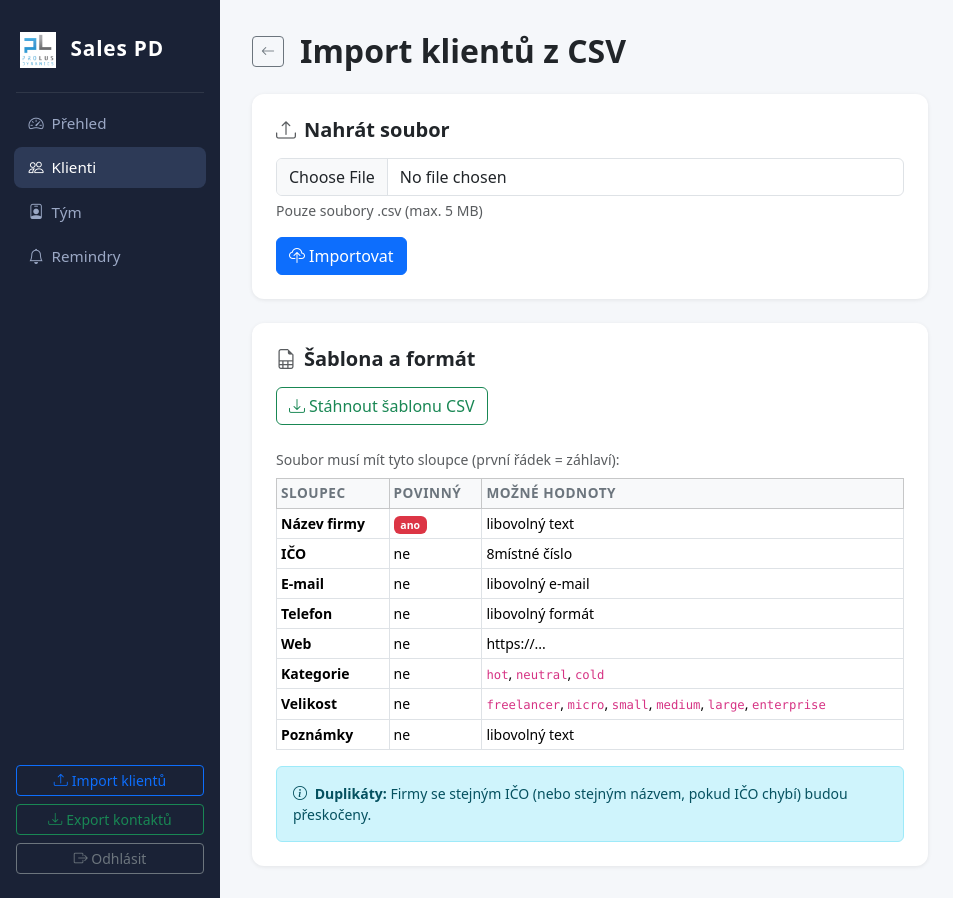
After one commit to Usidlo/crm_v1, a Flask app: page /import/clients in a window 1280 px wide. The commit adds this page. Shown: the whole page, without its empty margins (0-953 px from the left). Run offline with Flask 3, Linux system fonts and the light colour scheme; a user stored in the database is signed in.

Commit message:
import klientů z CSV s šablonou ke stažení
- nová stránka /import/clients s formulářem pro nahrání CSV
- detekce duplikát podle IČO nebo názvu (přeskočí)
- šablona CSV v static/ ke stažení
- odkaz "Import klientů" v sidebaru

Co-Authored-By: Claude Sonnet 4.6 <noreply@anthropic.com>

```diff
--- a/app.py
+++ b/app.py
@@ -1143,6 +1143,83 @@ def export_contacts():
     )
 
 
+# ── Routes: Import klientů ──────────────────────────────────────────────────
+
+@app.route('/import/clients', methods=['GET', 'POST'])
+@login_required
+def import_clients():
+    import csv
+    from io import StringIO, TextIOWrapper
+
+    if request.method == 'GET':
+        return render_template('import_clients.html')
+
+    f = request.files.get('csvfile')
+    if not f or not f.filename.endswith('.csv'):
+        flash('Nahraj prosím soubor ve formátu .csv', 'danger')
+        return redirect(url_for('import_clients'))
+
+    try:
+        stream = TextIOWrapper(f.stream, encoding='utf-8-sig')  # utf-8-sig zvládne BOM z Excelu
+        reader = csv.DictReader(stream)
+
+        EXPECTED = {'Název firmy', 'IČO', 'E-mail', 'Telefon', 'Web',
+                    'Kategorie', 'Velikost', 'Poznámky'}
+        if not EXPECTED.issubset(set(reader.fieldnames or [])):
+            flash('Soubor nemá správné sloupce. Stáhni šablonu a použij ji.', 'danger')
+            return redirect(url_for('import_clients'))
+
+        added = skipped = errors = 0
+        for row in reader:
+            name = row['Název firmy'].strip()
+            if not name:
+                continue
+            ico = row['IČO'].strip()
+
+            # Kontrola duplicit — podle IČO (pokud je), jinak podle názvu
+            if ico:
+                exists = Client.query.filter_by(ico=ico).first()
+            else:
+                exists = Client.query.filter(Client.name.ilike(name)).first()
+            if exists:
+                skipped += 1
+                continue
+
+            temp_val = row['Kategorie'].strip().lower()
+            size_val = row['Velikost'].strip().lower()
+
+            try:
+                client = Client(
+                    name=name,
+                    company=name,
+                    ico=ico or None,
+                    email=row['E-mail'].strip() or None,
+                    phone=row['Telefon'].strip() or None,
+                    website=row['Web'].strip() or None,
+                    notes=row['Poznámky'].strip() or None,
+                    temperature=temp_val if temp_val in TEMP_LABELS else None,
+                    size_category=size_val if size_val in SIZE_LABELS else None,
+                )
+                db.session.add(client)
+                added += 1
+            except Exception:
+                errors += 1
+
+        db.session.commit()
+
+        parts = [f'Přidáno {added} klientů.']
+        if skipped:
+            parts.append(f'{skipped} přeskočeno (duplicita).')
+        if errors:
+            parts.append(f'{errors} chyb.')
+        flash(' '.join(parts), 'success' if added else 'warning')
+
+    except Exception as e:
+        flash(f'Chyba při čtení souboru: {e}', 'danger')
+
+    return redirect(url_for('clients'))
+
+
 # ── Routes: Reminders ───────────────────────────────────────────────────────
 
 @app.route('/reminders')
--- /dev/null
+++ b/static/sablona_import_klientu.csv
@@ -0,0 +1,4 @@
+Název firmy,IČO,E-mail,Telefon,Web,Kategorie,Velikost,Poznámky
+Ukázková firma s.r.o.,12345678,info@ukazka.cz,+420 123 456 789,https://ukazka.cz,hot,medium,Toto je příklad
+Druhá firma a.s.,87654321,kontakt@druha.cz,,https://druha.cz,cold,large,
+Freelancer Jan Novák,,,+420 987 654 321,,,freelancer,
--- a/templates/base.html
+++ b/templates/base.html
@@ -80,6 +80,9 @@
       </li>
     </ul>
     <div class="mt-auto px-3 pb-3 d-flex flex-column gap-2">
+      <a href="{{ url_for('import_clients') }}" class="btn btn-outline-primary btn-sm w-100">
+        <i class="bi bi-upload me-1"></i>Import klientů
+      </a>
       <a href="{{ url_for('export_contacts') }}" class="btn btn-outline-success btn-sm w-100">
         <i class="bi bi-download me-1"></i>Export kontaktů
       </a>
--- /dev/null
+++ b/templates/import_clients.html
@@ -0,0 +1,73 @@
+{% extends 'base.html' %}
+{% block title %}Import klientů – Sales PD{% endblock %}
+{% block content %}
+
+<div class="d-flex align-items-center mb-4">
+  <a href="{{ url_for('clients') }}" class="btn btn-sm btn-outline-secondary me-3">
+    <i class="bi bi-arrow-left"></i>
+  </a>
+  <h2 class="fw-bold mb-0">Import klientů z CSV</h2>
+</div>
+
+<div class="row g-4" style="max-width:700px">
+
+  <!-- Upload formulář -->
+  <div class="col-12">
+    <div class="card">
+      <div class="card-body p-4">
+        <h5 class="fw-semibold mb-3"><i class="bi bi-upload me-2 text-muted"></i>Nahrát soubor</h5>
+        <form method="post" enctype="multipart/form-data">
+          <div class="mb-3">
+            <input type="file" name="csvfile" accept=".csv" class="form-control" required>
+            <div class="form-text">Pouze soubory .csv (max. 5 MB)</div>
+          </div>
+          <button type="submit" class="btn btn-primary">
+            <i class="bi bi-cloud-upload me-1"></i>Importovat
+          </button>
+        </form>
+      </div>
+    </div>
+  </div>
+
+  <!-- Šablona a instrukce -->
+  <div class="col-12">
+    <div class="card">
+      <div class="card-body p-4">
+        <h5 class="fw-semibold mb-3"><i class="bi bi-file-earmark-spreadsheet me-2 text-muted"></i>Šablona a formát</h5>
+
+        <a href="{{ url_for('static', filename='sablona_import_klientu.csv') }}"
+           class="btn btn-outline-success mb-4" download>
+          <i class="bi bi-download me-1"></i>Stáhnout šablonu CSV
+        </a>
+
+        <p class="text-muted small mb-2">Soubor musí mít tyto sloupce (první řádek = záhlaví):</p>
+        <table class="table table-sm table-bordered small mb-3">
+          <thead class="table-light">
+            <tr>
+              <th>Sloupec</th>
+              <th>Povinný</th>
+              <th>Možné hodnoty</th>
+            </tr>
+          </thead>
+          <tbody>
+            <tr><td class="fw-semibold">Název firmy</td><td><span class="badge bg-danger">ano</span></td><td>libovolný text</td></tr>
+            <tr><td class="fw-semibold">IČO</td><td>ne</td><td>8místné číslo</td></tr>
+            <tr><td class="fw-semibold">E-mail</td><td>ne</td><td>libovolný e-mail</td></tr>
+            <tr><td class="fw-semibold">Telefon</td><td>ne</td><td>libovolný formát</td></tr>
+            <tr><td class="fw-semibold">Web</td><td>ne</td><td>https://...</td></tr>
+            <tr><td class="fw-semibold">Kategorie</td><td>ne</td><td><code>hot</code>, <code>neutral</code>, <code>cold</code></td></tr>
+            <tr><td class="fw-semibold">Velikost</td><td>ne</td><td><code>freelancer</code>, <code>micro</code>, <code>small</code>, <code>medium</code>, <code>large</code>, <code>enterprise</code></td></tr>
+            <tr><td class="fw-semibold">Poznámky</td><td>ne</td><td>libovolný text</td></tr>
+          </tbody>
+        </table>
+
+        <div class="alert alert-info small mb-0">
+          <i class="bi bi-info-circle me-1"></i>
+          <strong>Duplikáty:</strong> Firmy se stejným IČO (nebo stejným názvem, pokud IČO chybí) budou přeskočeny.
+        </div>
+      </div>
+    </div>
+  </div>
+
+</div>
+{% endblock %}
```
